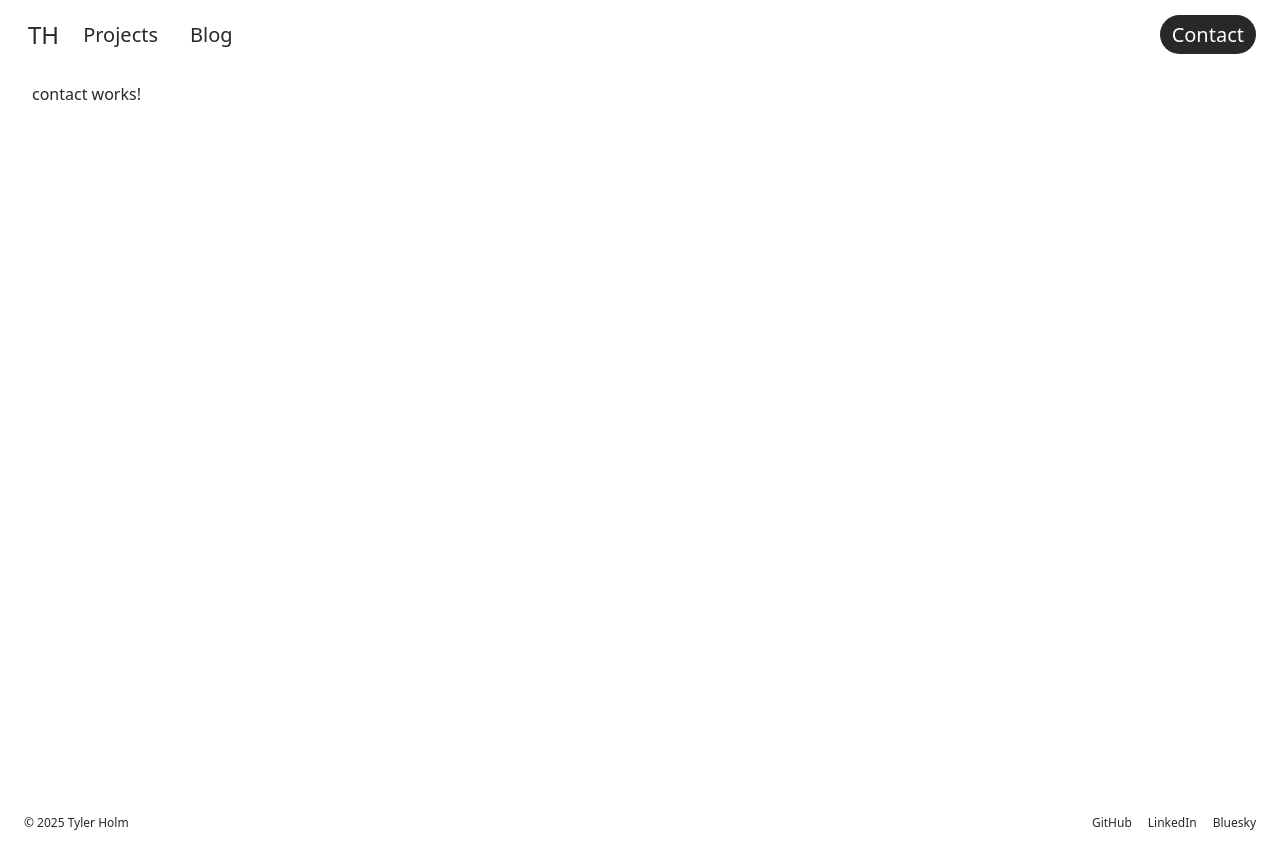
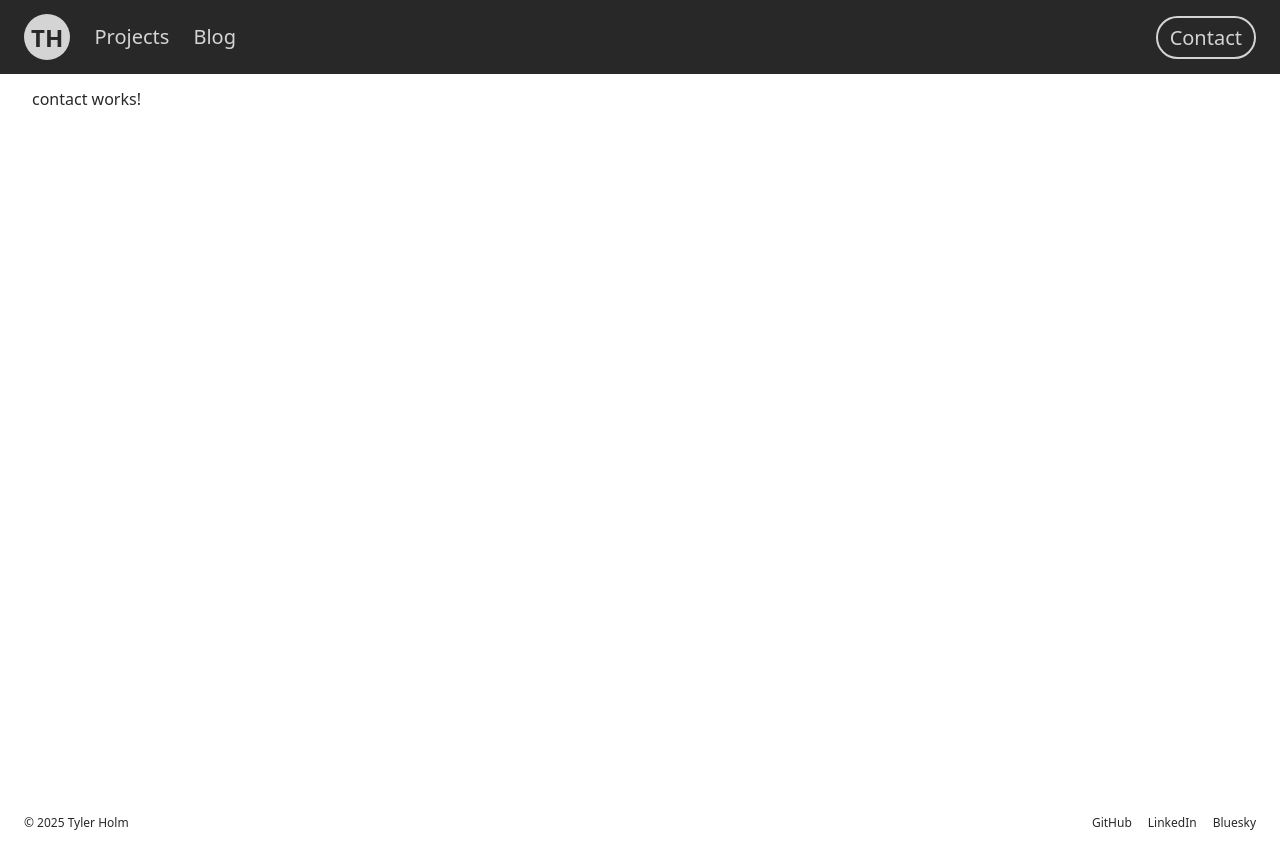
Before and after one commit to callmekass/portfolio, an Angular app in the folder angular-portfolio/: page /contact in a window 1280 px wide. Built offline with nearby package versions, Linux system fonts and the light colour scheme.

Commit message:
invert colors on header and add transition

```diff
--- a/angular-portfolio/src/app/shared/components/header/header.component.html
+++ b/angular-portfolio/src/app/shared/components/header/header.component.html
@@ -1,4 +1,4 @@
-<div class="bg-primary header">
+<div class="header">
   <a routerLink="/home" class="logo">{{ logoString }}</a>
   <nav class="nav">
     <ul>
--- a/angular-portfolio/src/app/shared/components/header/header.component.scss
+++ b/angular-portfolio/src/app/shared/components/header/header.component.scss
@@ -5,6 +5,9 @@ $border-width: 2px;
 .header {
   padding: 0.875rem 1.5rem;
   display: flex;
+  background-color: $black;
+  align-content: center;
+  align-items: center;
 }
 
 .nav {
@@ -26,44 +29,52 @@ $border-width: 2px;
 .contact {
   display: flex;
   text-decoration: none;
+  transition: all 0.125s ease-out;
+}
+
+.nav-link,
+.nav-button,
+.contact {
+  color: $light-gray;
 }
 
 .logo {
   font-size: $font-size-xl;
+  color: $black;
+  font-weight: 700;
   padding: 4px;
-  font-weight: 500;
+  height: 38px;
+  width: 40px;
+  justify-content: center;
+  align-items: center;
+  border-radius: 999px;
+  background-color: $light-gray;
 }
 
 .nav-link {
-  margin-left: 8px;
+  margin-left: 24px;
+  border-bottom: 1px solid $black;
 }
 
-.nav-link {
-  background-color: $white;
-  color: $black;
+.contact {
   padding: 6px 12px;
+  border: 2px solid $light-gray;
   border-radius: 999px;
 }
 
-.contact {
-  background-color: $black;
-  color: $white;
-  padding: 6px 12px;
-  border-radius: 999px;
+.logo:hover,
+.logo:active {
+  background-color: $white;
 }
 
 .nav-link:hover,
 .nav-link:active {
-  color: $contrast-black;
-  background-color: $light-gray;
+  color: $white;
 }
 
 .contact:hover,
 .contact:active {
-  background-color: $contrast-black;
+  color: $black;
+  background-color: $white;
+  border-color: $white;
 }
-
-.logo:hover,
-.logo:active {
-  color: $contrast-black;
-}
--- a/angular-portfolio/src/variables.scss
+++ b/angular-portfolio/src/variables.scss
@@ -1,7 +1,7 @@
 $black: #282828;
 $contrast-black: #000;
 $white: #ffffff;
-$light-gray: #f5f5f5;
+$light-gray: #d4d4d4;
 
 $font-size-xs: 0.75rem;
 $font-size-sm: 0.875rem;
```
